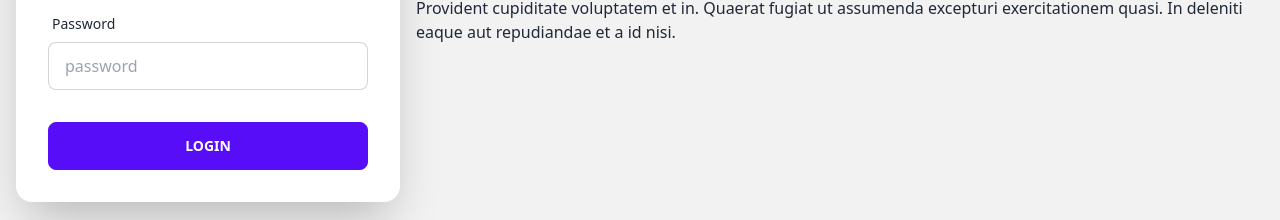
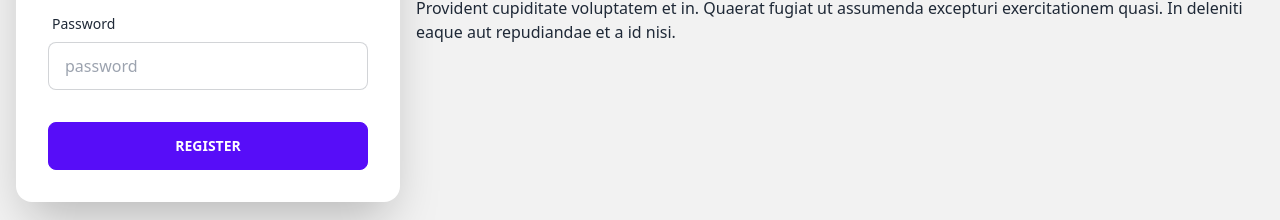
Before and after one commit to rashedrk/bistro-boss-restaurant, a React (Vite) app: page /signup in a window 1280 px wide. Shown: the part 404-624 px from the top of the page. Built offline with nearby package versions, Linux system fonts and the light colour scheme; no server answers.

Commit message:
validation

```diff
--- a/src/Register/Register.jsx
+++ b/src/Register/Register.jsx
@@ -1,7 +1,7 @@
 import { useForm } from "react-hook-form";
 
 const Register = () => {
-    const { register, handleSubmit,  formState: { errors } } = useForm();
+    const { register, handleSubmit, formState: { errors } } = useForm();
     const onSubmit = data => console.log(data);
 
 
@@ -18,24 +18,28 @@ const Register = () => {
                             <label className="label">
                                 <span className="label-text">Name</span>
                             </label>
-                            <input type="text" {...register("name",{ required: true })}  placeholder="name" className="input input-bordered" />
+                            <input type="text" {...register("name", { required: true })} placeholder="name" className="input input-bordered" />
                             {errors.name && <span className="text-red-600">Name field is required</span>}
                         </div>
                         <div className="form-control">
                             <label className="label">
                                 <span className="label-text">Email</span>
                             </label>
-                            <input type="email" {...register("email",{ required: true })} placeholder="email" className="input input-bordered" />
+                            <input type="email" {...register("email", { required: true })} placeholder="email" className="input input-bordered" />
                             {errors.email && <span className="text-red-600">Email field is required</span>}
                         </div>
                         <div className="form-control">
                             <label className="label">
                                 <span className="label-text">Password</span>
                             </label>
-                            <input type="password" {...register("password",{ required: true })}  placeholder="password" className="input input-bordered" />
+                            <input type="password" {...register("password", { required: true, maxLength: 20, minLength: 6, pattern: /(?=.*?[A-Z])(?=.*?[a-z])(?=.*?[0-9])(?=.*?[#?!@$%^&*-])/i })} placeholder="password" className="input input-bordered" />
+                            {errors.password?.type === 'required' && <p className="text-red-600">Password is required</p>}
+                            {errors.password?.type === 'maxLength' && <p className="text-red-600">Password must be less then 20 character</p>}
+                            {errors.password?.type === 'minLength' && <p className="text-red-600">Password must be greater then 6 character</p>}
+                            {errors.password?.type === 'pattern' && <p className="text-red-600">Password must have One uppercase ,lowercase, number, special character</p>}
                         </div>
                         <div className="form-control mt-6">
-                            <button  className="btn btn-primary">Login</button>
+                            <button className="btn btn-primary">Register</button>
                         </div>
                     </form>
                 </div>
```
